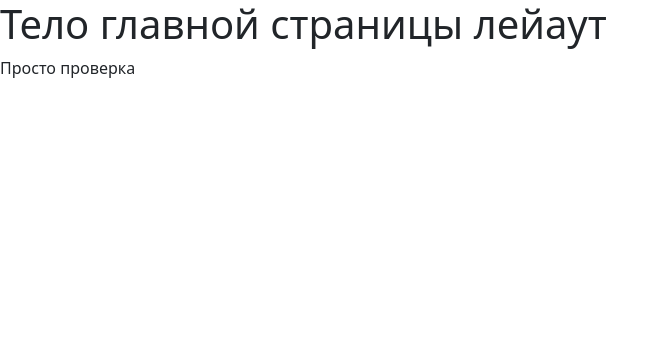
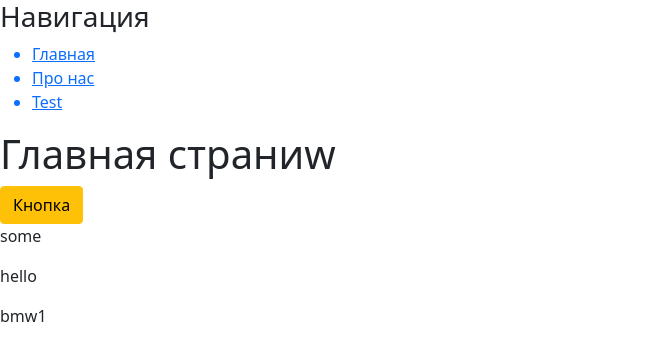
Before and after one commit to AtlantisOne/web_statement_firewall, a Django app: page / in a window 1280 px wide. Shown: the top 361 px of the page, without its empty margins (0-669 px from the left). Run offline with Django 3.2, Linux system fonts and the light colour scheme.

Commit message:
// upd buttons

```diff
--- a/web_statement/main/templates/main/index.html
+++ b/web_statement/main/templates/main/index.html
@@ -1,6 +1,13 @@
 {% extends 'main/layout.html' %}
 {% block title %}Заголовок главной странциы{% endblock %}
 {% block content %}
-    <h1>Тело главной страницы лейаут</h1>
-    {% include 'main/test.html' %}
+    <h1>{{ title }}</h1>
+    <button class="btn btn-warning">Кнопка</button>
+<!--    {% include 'main/test.html' %}-->
+    {% for el in values %}
+        <p>{{ el }}</p>
+    {% endfor %}
+
+    {{ obj.car1 }}
+
 {% endblock %}
--- a/web_statement/main/templates/main/layout.html
+++ b/web_statement/main/templates/main/layout.html
@@ -8,7 +8,19 @@
     <link rel="stylesheet" href="{% static 'main/css/main.css' %}">
 </head>
 <body>
-    {% block content %}
-    {% endblock %}
+    <aside>
+        <h3>Навигация</h3>
+        <ul>
+            <a href="{% url 'home' %}"><li>Главная</li></a>
+            <a href="{% url 'about' %}"><li>Про нас</li></a>
+            <a href="{% url 'test' %}"><li>Test</li></a>
+        </ul>
+
+    </aside>
+    <main>
+        {% block content %}
+        {% endblock %}
+    </main>
+
 </body>
 </html>
--- a/web_statement/main/templates/main/test.html
+++ b/web_statement/main/templates/main/test.html
@@ -1 +1,49 @@
-Просто проверка
+<!DOCTYPE>
+
+<html>
+    <head>
+  <meta http-equiv="Content-Type" content="text/html; charset=utf-8">
+   <link rel="stylesheet" type="text/css">
+
+<h1 align="center">Отключение</h1>
+<form name="form" action="test2.php" method="post">
+<div style="display: block;">
+<p><b>1.Причину расторжения</b></p>
+<p>
+<input type="checkbox" name="qw1[1]" value="1" >Низкое качество сигнала<br />
+<input type="checkbox" name="qw1[2]" value="2" >Высокая стоимость услуг<br />
+
+</div>
+<div style="display: block;">
+<p>
+Другое (впишите) <input type="text" name="qw1_1" value="" size="50"><br />
+</p>
+</div>
+<div style="display: block;">
+<p><b>2. Какое количество каналов</b></p>
+<p>
+<select name="qw2">
+<option value="1">8</option>
+<option value="2">20-25</option>
+<option value="3" selected>55</option>
+<option value="4">другое</option>
+</select>
+</p>
+</div>
+<div style="display: block;">
+<p><b>3. Укажите, пожалуйста, к какому ТВ-оператору планируете перейти?</b></p>
+<input type="radio" name="qw3" value="1" onclick = 'Hide("cat1");' >Провайдер1<br />
+<input type="radio" name="qw3" value="2" onclick = 'Hide("cat1");' >Провайдер2<br />
+<input type="radio" name="qw3" value="7" id = 'cb1' onclick = 'show("cb1", "cat1");' >Другое
+<div id = 'cat1' style = 'display: none;'><input type='text' name='qw3_1' value='' size='50'></div>
+</div>
+<div style="display: block;">
+<p><b>4. Что необходимо изменить</b></p>
+<p>
+Введите ответ абонента: <input type="text" name="qw4" value="" size="50"><br />
+</p>
+</div>
+<br />
+<div align="center"><input type="submit" name="prinyat" value="Сохранить ответы"></div>
+</form>
+<br>
--- a/web_statement/main/urls.py
+++ b/web_statement/main/urls.py
@@ -2,7 +2,8 @@ from django.urls import path
 from . import views
 
 urlpatterns = [
-    path('', views.index),
-    path('about/', views.about),
+    path('', views.index, name='home'),
+    path('about/', views.about, name='about'),
+    path('test/', views.test, name='test'),
 
 ]
--- a/web_statement/main/views.py
+++ b/web_statement/main/views.py
@@ -3,7 +3,20 @@ from django.http import HttpResponse
 # Create your views here.
 
 def index(request):
-    return render(request, 'main/index.html')
+    data = {
+        'title': 'Главная страниw',
+        'values': ['some', 'hello'],
+        'obj': {
+            'car1': 'bmw1',
+            'car2': 'bmw2',
+            'car3': 'bmw3',
+        }
+
+    }
+    return render(request, 'main/index.html', data)
 
 def about(request):
     return render(request, 'main/about.html')
+
+def test(request):
+    return render(request, 'main/test.html')
```
